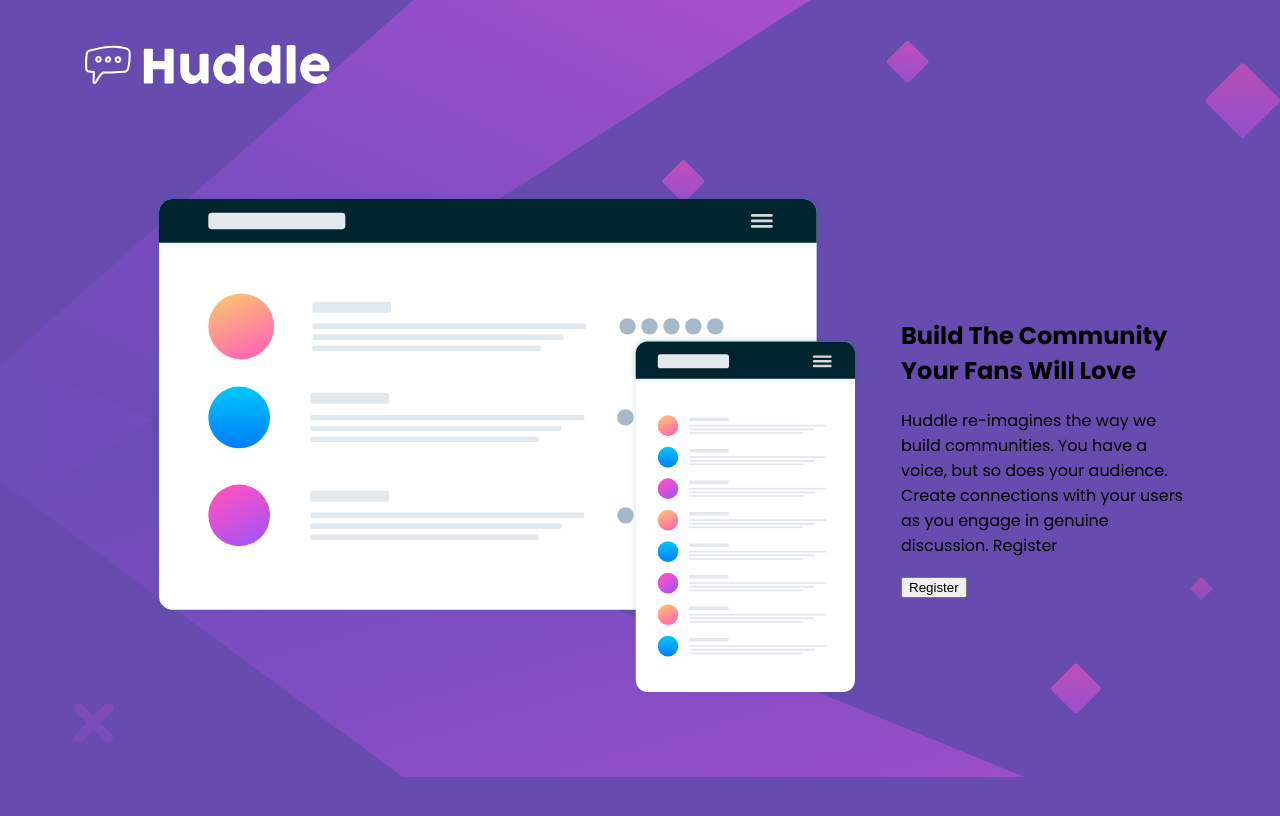
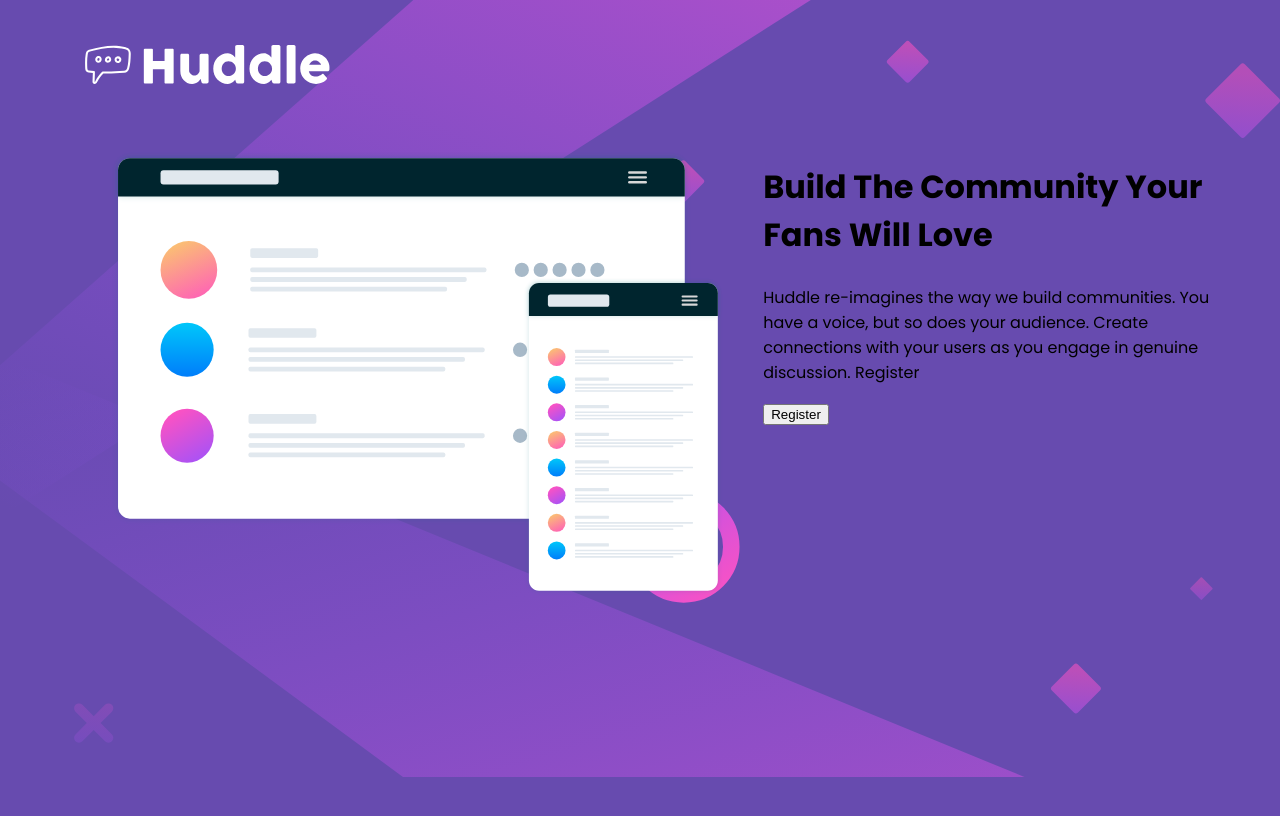
Before and after one commit to Albatraoz12/huddle-landing-page, a Next.js app: page / in a window 1280 px wide. Shown: the top 816 px of the page. Built offline with nearby package versions, Linux system fonts and the light colour scheme.

Commit message:
fix grid layout to match design

```diff
--- a/app/globals.css
+++ b/app/globals.css
@@ -12,6 +12,15 @@ body {
   width: 100%;
 }
 
+p {
+  font-weight: normal;
+}
+
+h1 {
+  font-size: 2rem;
+  font-weight: bold;
+}
+
 .navbar {
   width: 90vw;
   margin: 2rem auto;
@@ -19,12 +28,15 @@ body {
 
 main {
   width: 90vw;
-  margin: 2rem auto;
+  margin: 0 auto;
+}
+
+figure img {
+  width: 100%;
+  height: 100%;
 }
 
 .container {
-  display: flex;
-  justify-content: center;
-  align-items: center;
-  padding: 2.5rem;
+  display: grid;
+  grid-template-columns: 60% 1fr;
 }
```
